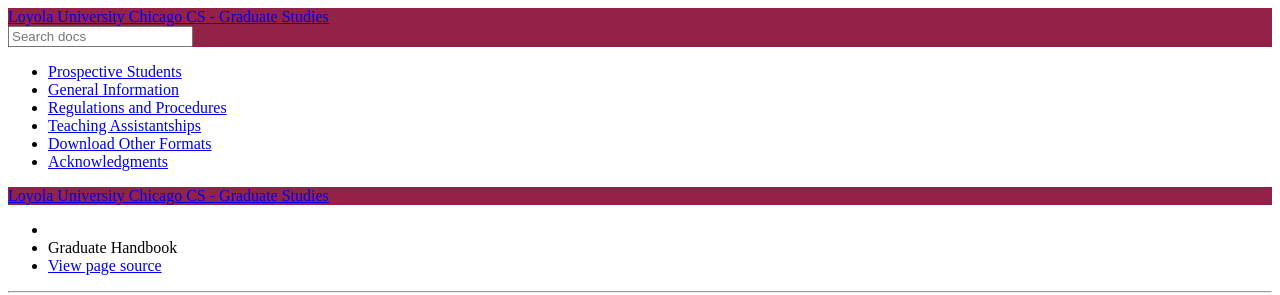
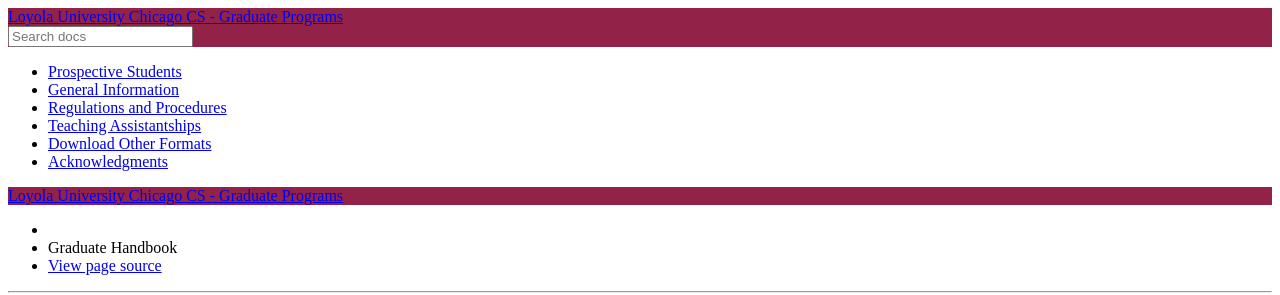
Before and after one commit to LoyolaChicagoCS/gradhandbook, a Sphinx documentation site: the page built from source/index.rst, in a window 1280 px wide. Shown: the top 295 px of the page. Built offline with Sphinx 7.4.7 and the Read the Docs theme 2.0.0, drawn with Linux system fonts in a browser that asks for light colours; some of the changed lines change nothing that is shown.

Commit message:
change studies to programs

```diff
--- a/source/conf.py
+++ b/source/conf.py
@@ -19,7 +19,7 @@
 
 # -- Project information -----------------------------------------------------
 
-project = 'Loyola University Chicago CS - Graduate Studies'
+project = 'Loyola University Chicago CS - Graduate Programs'
 copyright = '2019, Department of Computer Science'
 author = 'Department of Computer Science'
 
@@ -109,7 +109,7 @@
 # -- Options for HTMLHelp output ---------------------------------------------
 
 # Output file base name for HTML help builder.
-htmlhelp_basename = 'LoyolaUniversityChicagoCSGraduateStudiesdoc'
+htmlhelp_basename = 'LoyolaUniversityChicagoCSGraduateProgramsdoc'
 
 
 # -- Options for LaTeX output ------------------------------------------------
@@ -136,7 +136,7 @@
 # (source start file, target name, title,
 #  author, documentclass [howto, manual, or own class]).
 latex_documents = [
-    (master_doc, 'LoyolaUniversityChicagoCSGraduateStudies.tex', 'Loyola University Chicago CS - Graduate Studies Documentation',
+    (master_doc, 'LoyolaUniversityChicagoCSGraduatePrograms.tex', 'Loyola University Chicago CS - Graduate Studies Documentation',
      'Department of Computer Science', 'manual'),
 ]
 
@@ -146,7 +146,7 @@
 # One entry per manual page. List of tuples
 # (source start file, name, description, authors, manual section).
 man_pages = [
-    (master_doc, 'loyolauniversitychicagocsgraduatestudies', 'Loyola University Chicago CS - Graduate Studies Documentation',
+    (master_doc, 'loyolauniversitychicagocsgraduateprograms', 'Loyola University Chicago CS - Graduate Programs Documentation',
      [author], 1)
 ]
 
@@ -157,8 +157,8 @@
 # (source start file, target name, title, author,
 #  dir menu entry, description, category)
 texinfo_documents = [
-    (master_doc, 'LoyolaUniversityChicagoCSGraduateStudies', 'Loyola University Chicago CS - Graduate Studies Documentation',
-     author, 'LoyolaUniversityChicagoCSGraduateStudies', 'One line description of project.',
+    (master_doc, 'LoyolaUniversityChicagoCSGraduatePrograms', 'Loyola University Chicago CS - Graduate Studies Documentation',
+     author, 'LoyolaUniversityChicagoCSGraduatePrograms', 'One line description of project.',
      'Miscellaneous'),
 ]
 
```
